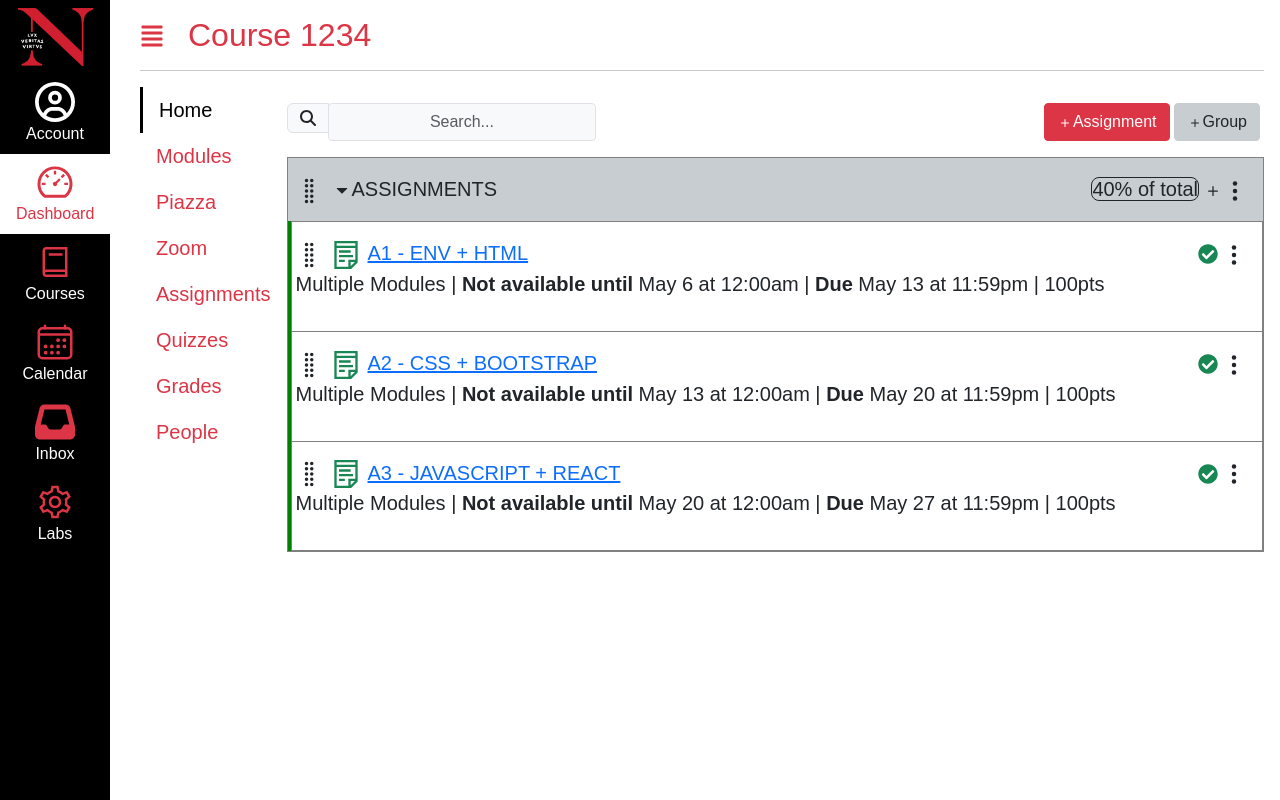
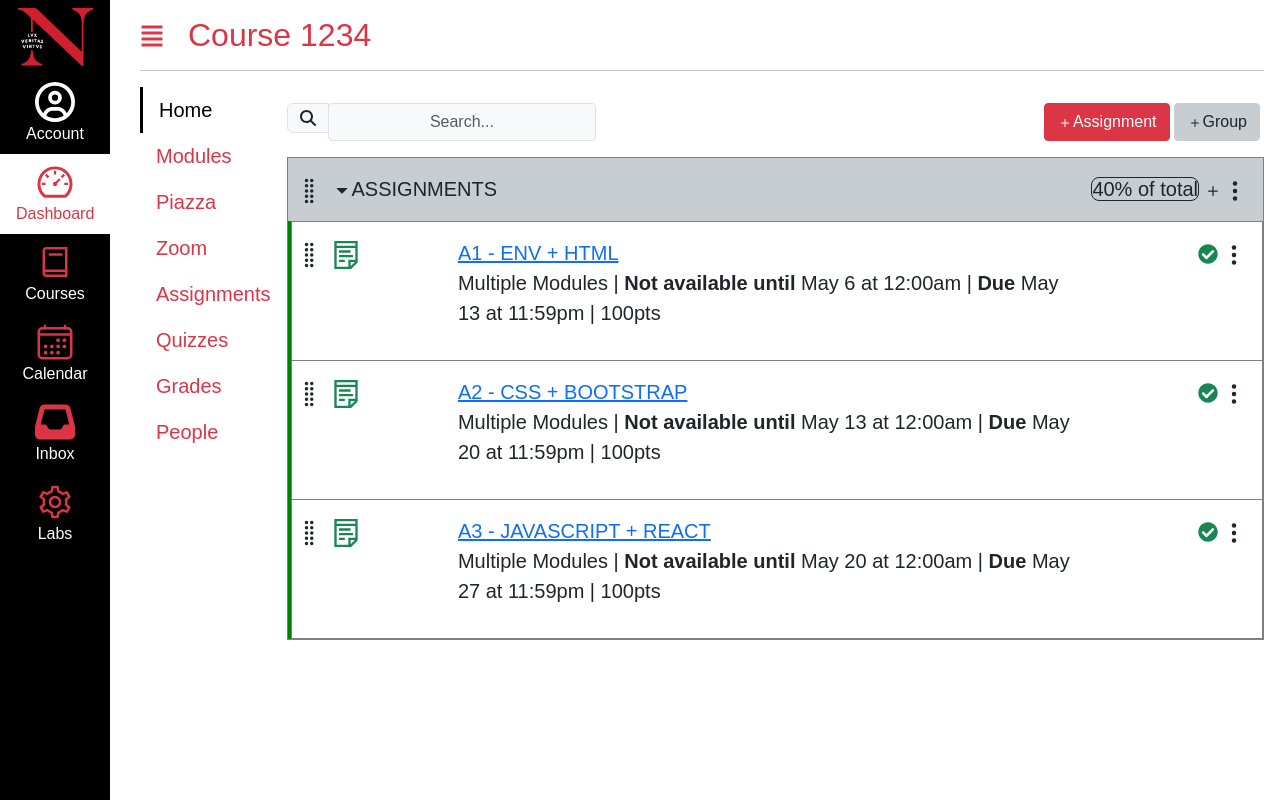
Before and after one commit to Bartavius/kanbas, a React (Create React App) app: page /#/Kanbas/Courses/3000/Assignments in a window 1280 px wide. Built offline with nearby package versions, Linux system fonts and the light colour scheme.

Commit message:
implemented row and columns into assignment page

```diff
--- a/src/Kanbas/Courses/Assignments/index.tsx
+++ b/src/Kanbas/Courses/Assignments/index.tsx
@@ -40,40 +40,58 @@ export default function Assignments() {
             {/* assignments list */}
             <ul className="wd-assignments list-group rounded-0">
                 <li className="wd-assignment-list-item list-group-item p-3 ps-1">
+                  <div className="row">
+                    <div className="col-2">
                       <BsGripVertical className="me-2 fs-3" />
                       <GrNotes className="me-2 fs-3 text-success" />
-                  <LessonControlButtons />
-                  <div className="d-inline">
+                    </div>
+                    <div className="col-8 text-start">
                       <a className="wd-assignment-link"
                         href="#/Kanbas/Courses/1234/Assignments/123">
                         A1 - ENV + HTML
                       </a>
                       <p>Multiple Modules | <b>Not available until</b> May 6 at 12:00am | <b>Due</b> May 13 at 11:59pm | 100pts</p>
                     </div>
+                    <div className="col-2">
+                      <LessonControlButtons />
+                    </div>
+                  </div>
                 </li>
 
 
                 <li className="wd-assignment-list-item list-group-item p-3 ps-1">
+                  <div className="row">
+                    <div className="col-2">
                       <BsGripVertical className="me-2 fs-3" />
                       <GrNotes className="me-2 fs-3 text-success" />
-                  <LessonControlButtons />
-                  <div className="d-inline">
+                    </div>
+                    <div className="col-8">
                       <a className="wd-assignment-link" href="#/Kanbas/Courses/1234/Assignments/124">
                       A2 - CSS + BOOTSTRAP
                       </a>
                       <p>Multiple Modules | <b>Not available until</b> May 13 at 12:00am | <b>Due</b> May 20 at 11:59pm | 100pts</p>
                     </div>
+                    <div className="col-2">
+                      <LessonControlButtons />
+                    </div>
+                  </div>
                 </li>
 
                 <li className="wd-assignment-list-item list-group-item p-3 ps-1">
+                  <div className="row">
+                    <div className="col-2">
                       <BsGripVertical className="me-2 fs-3" />
                       <GrNotes className="me-2 fs-3 text-success" />
-                  <LessonControlButtons />
-                  <div className="d-inline">
+                    </div>
+                    <div className="col-8">
                       <a className="wd-assignment-link" href="#/Kanbas/Courses/1234/Assignments/125">
                       A3 - JAVASCRIPT + REACT
                       </a>
                       <p>Multiple Modules | <b>Not available until</b> May 20 at 12:00am | <b>Due</b> May 27 at 11:59pm | 100pts</p>
+                    </div>
+                    <div className="col-2">
+                      <LessonControlButtons />
+                    </div>
                   </div>
                 </li>
             </ul>
```
Lines whose indentation alone changed are shown as unchanged.
